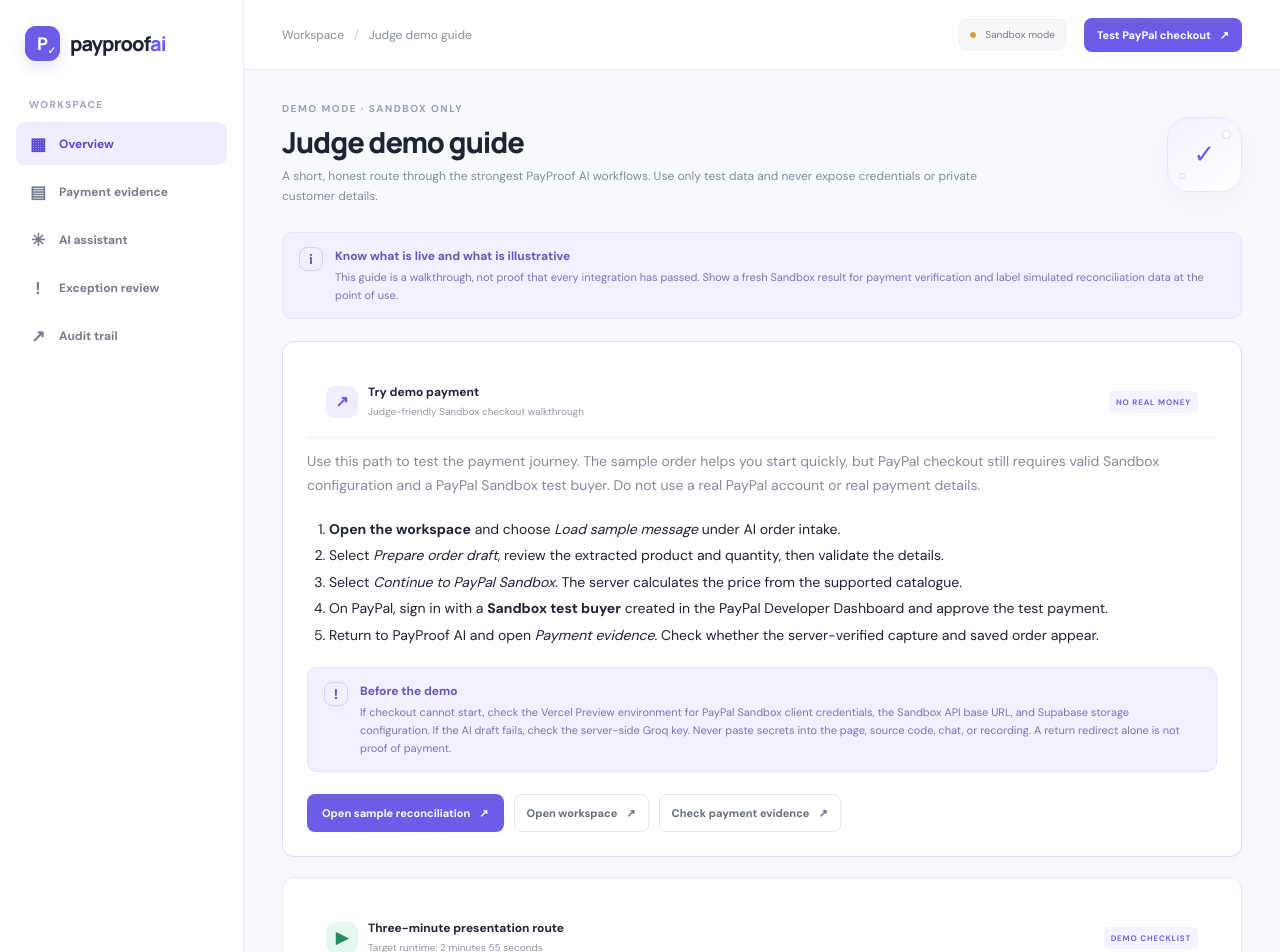
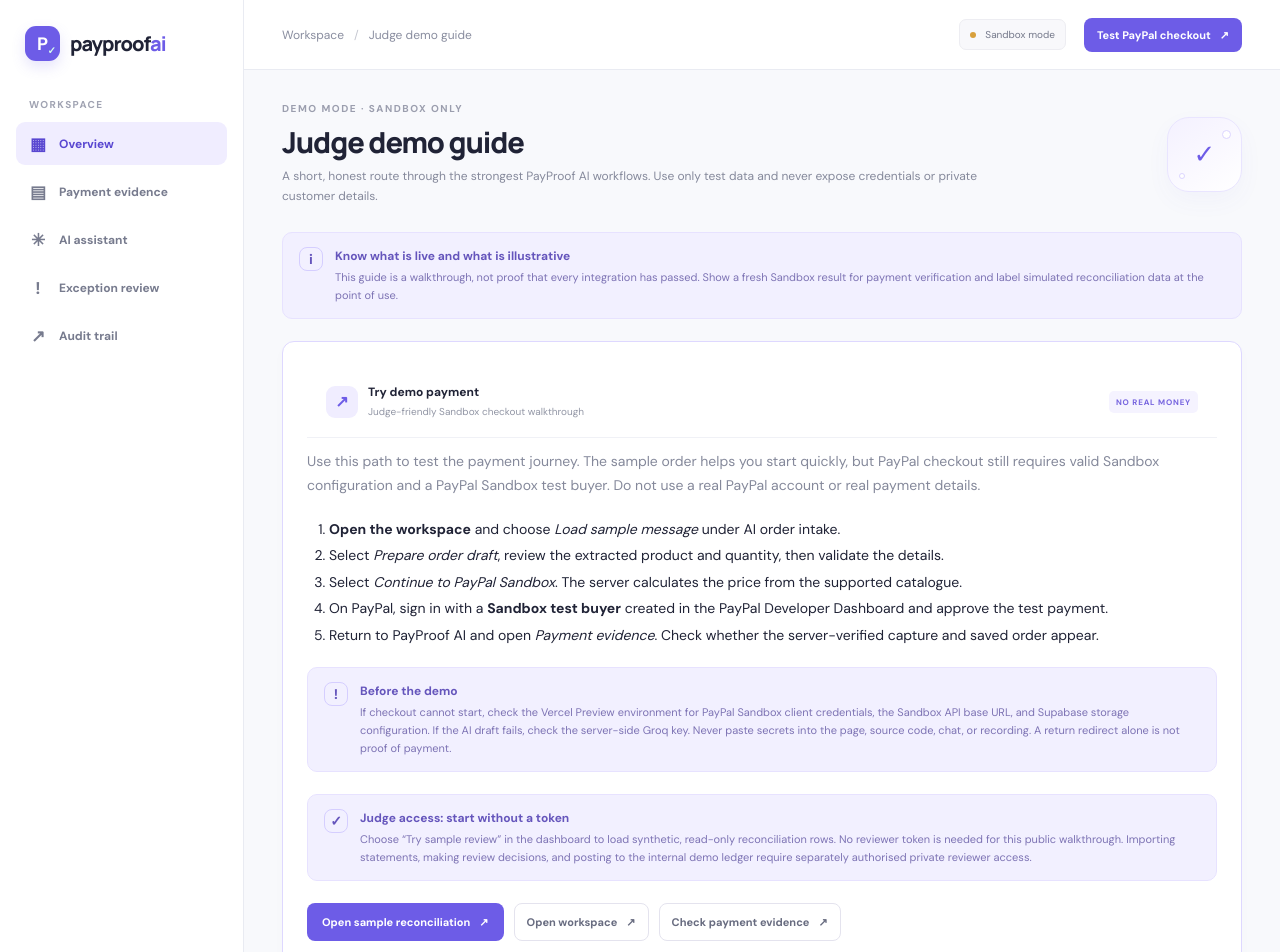
Before and after one commit to Moana-star/payproof-ai, a Next.js app: page /demo-guide in a window 1280 px wide. Shown: the top 952 px of the page. Built offline with nearby package versions, Linux system fonts and the light colour scheme.

Commit message:
Explain token-free read-only judge demo access

```diff
--- a/app/demo-guide/page.tsx
+++ b/app/demo-guide/page.tsx
@@ -42,6 +42,7 @@
           <li>Return to PayProof AI and open <em>Payment evidence</em>. Check whether the server-verified capture and saved order appear.</li>
         </ol>
         <div className="ops-info-banner"><span className="ops-info-icon">!</span><div><strong>Before the demo</strong><p>If checkout cannot start, check the Vercel Preview environment for PayPal Sandbox client credentials, the Sandbox API base URL, and Supabase storage configuration. If the AI draft fails, check the server-side Groq key. Never paste secrets into the page, source code, chat, or recording. A return redirect alone is not proof of payment.</p></div></div>
+        <div className="ops-info-banner"><span className="ops-info-icon">✓</span><div><strong>Judge access: start without a token</strong><p>Choose “Try sample review” in the dashboard to load synthetic, read-only reconciliation rows. No reviewer token is needed for this public walkthrough. Importing statements, making review decisions, and posting to the internal demo ledger require separately authorised private reviewer access.</p></div></div>
         <div style={{ display: "flex", gap: 10, flexWrap: "wrap", marginTop: 16 }}>
           <Link className="ops-primary-button" href="/#reconciliation">Open sample reconciliation <span>↗</span></Link><Link className="ops-secondary-button" href="/">Open workspace <span>↗</span></Link>
           <Link className="ops-secondary-button" href="/payments">Check payment evidence <span>↗</span></Link>
```
